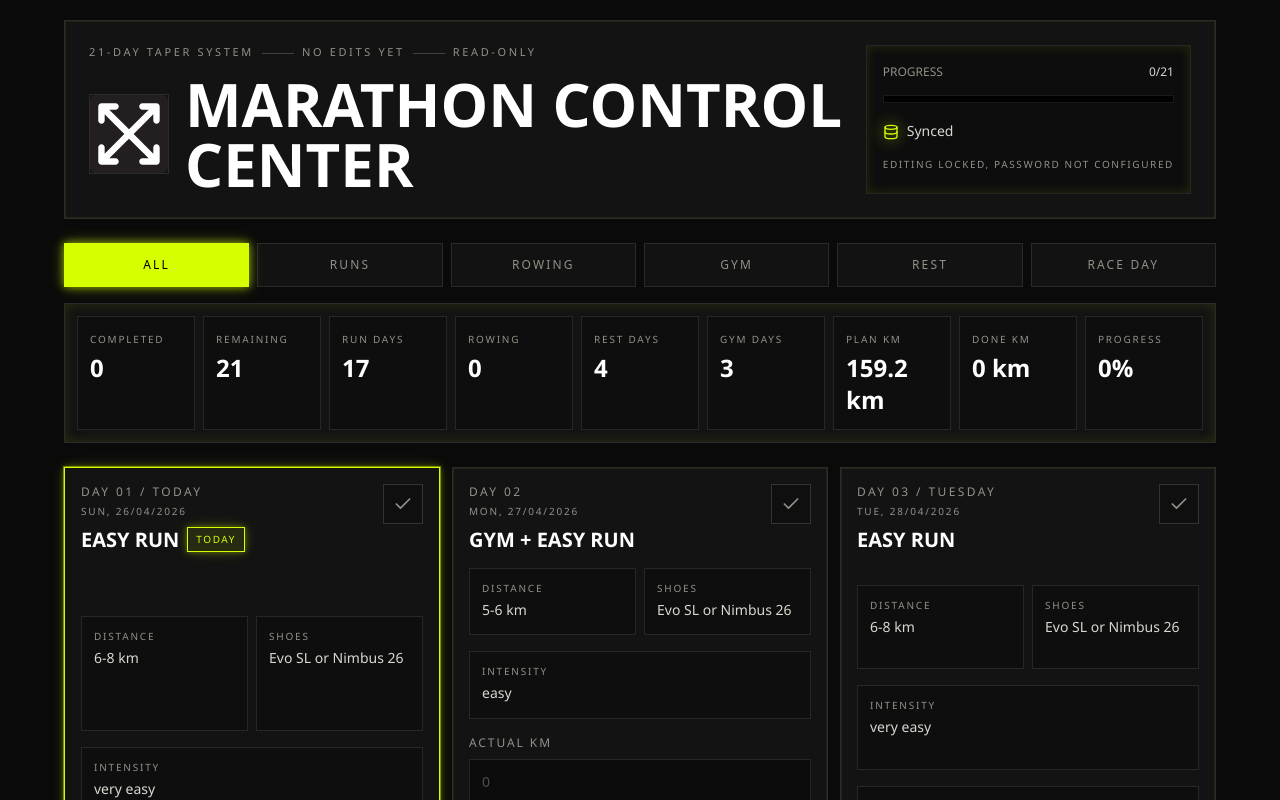
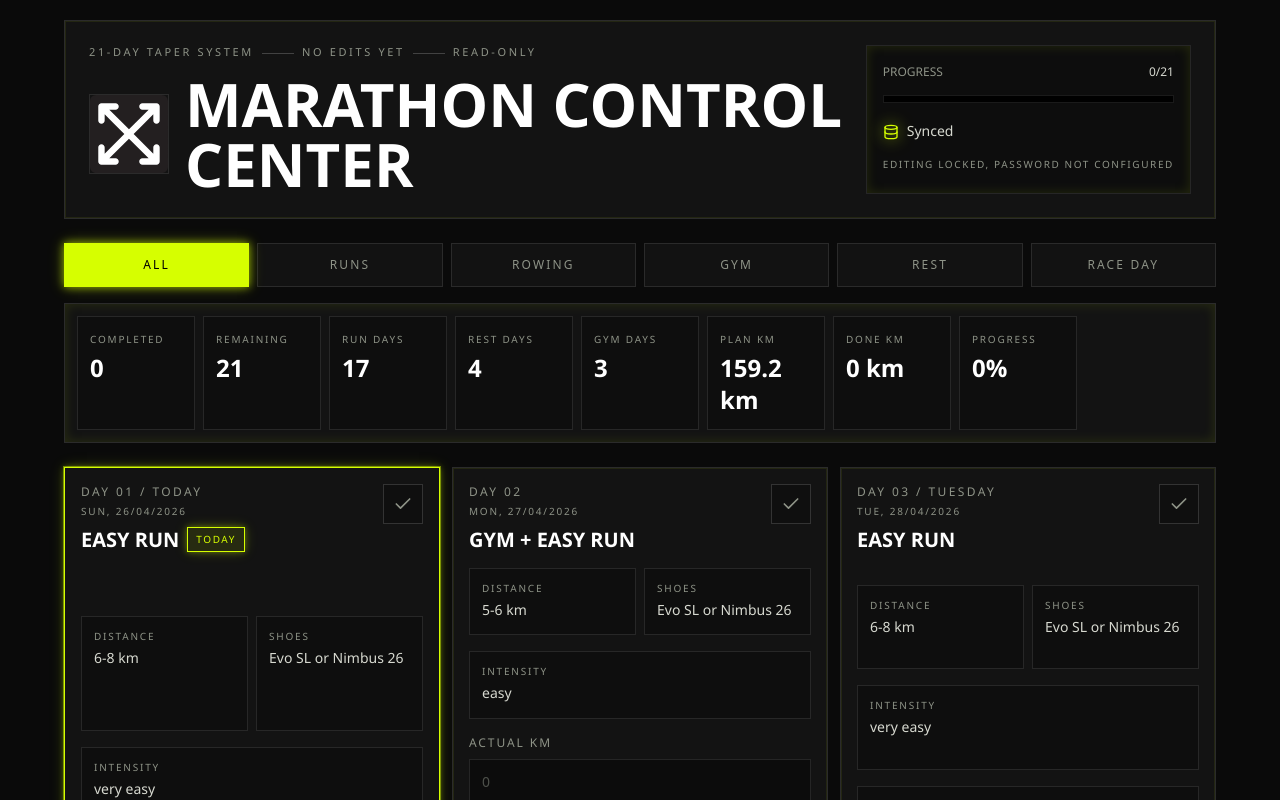
Before and after one commit to avollrath/marathon, a React (Vite) app: page / in a window 1280 px wide. Shown: the top 800 px of the page. Built offline with nearby package versions, Linux system fonts and the light colour scheme; no server answers; the database is empty; a web font is replaced by a local one.

Commit message:
Remove rowing stat from stats row

```diff
--- a/src/App.tsx
+++ b/src/App.tsx
@@ -132,9 +132,6 @@ function App() {
   );
   const runDays = trainingPlan.filter((day) =>
     classifyDay(day).includes("Runs"),
-  ).length;
-  const rowingDays = trainingPlan.filter((day) =>
-    classifyDay(day).includes("Rowing"),
   ).length;
   const restDays = trainingPlan.filter((day) =>
     classifyDay(day).includes("Rest"),
@@ -564,7 +561,6 @@ function App() {
               value={trainingPlan.length - completedCount}
             />
             <Stat label="Run days" value={runDays} />
-            <Stat label="Rowing" value={rowingDays} />
             <Stat label="Rest days" value={restDays} />
             <Stat label="Gym days" value={gymDays} />
             <Stat
```
